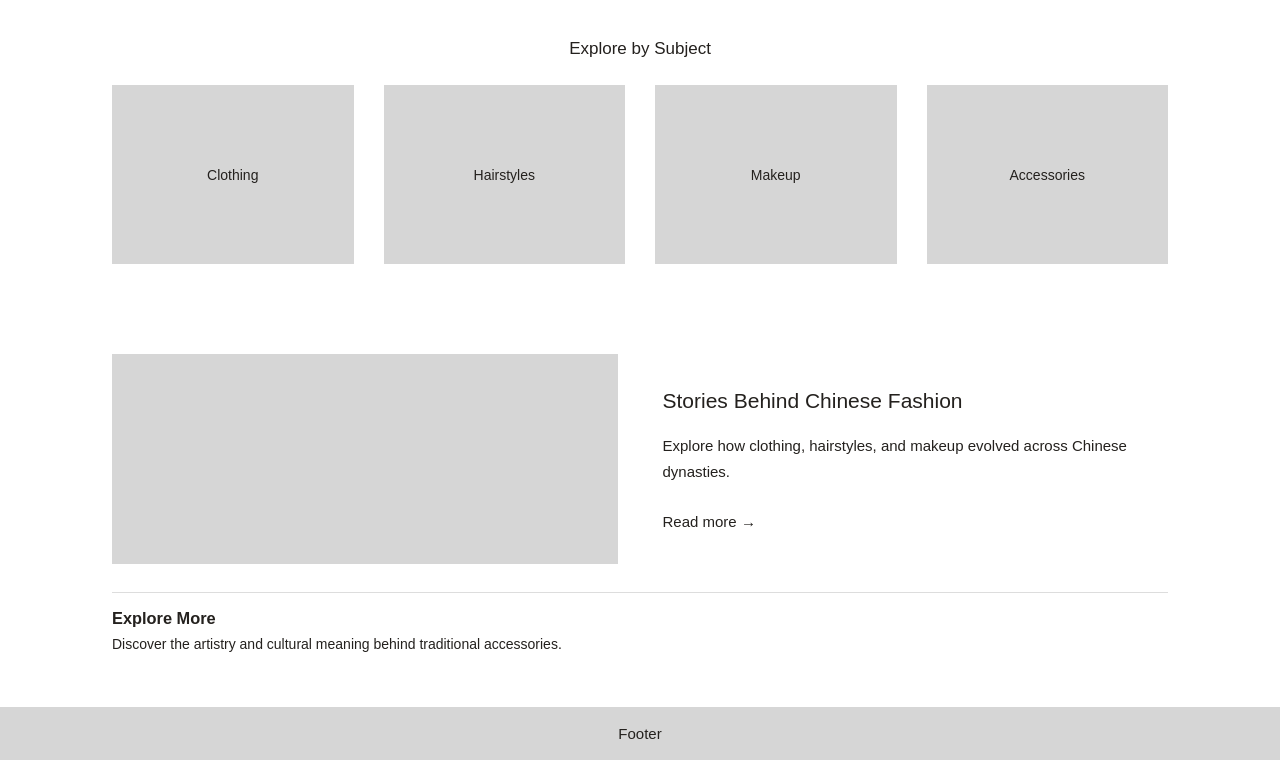
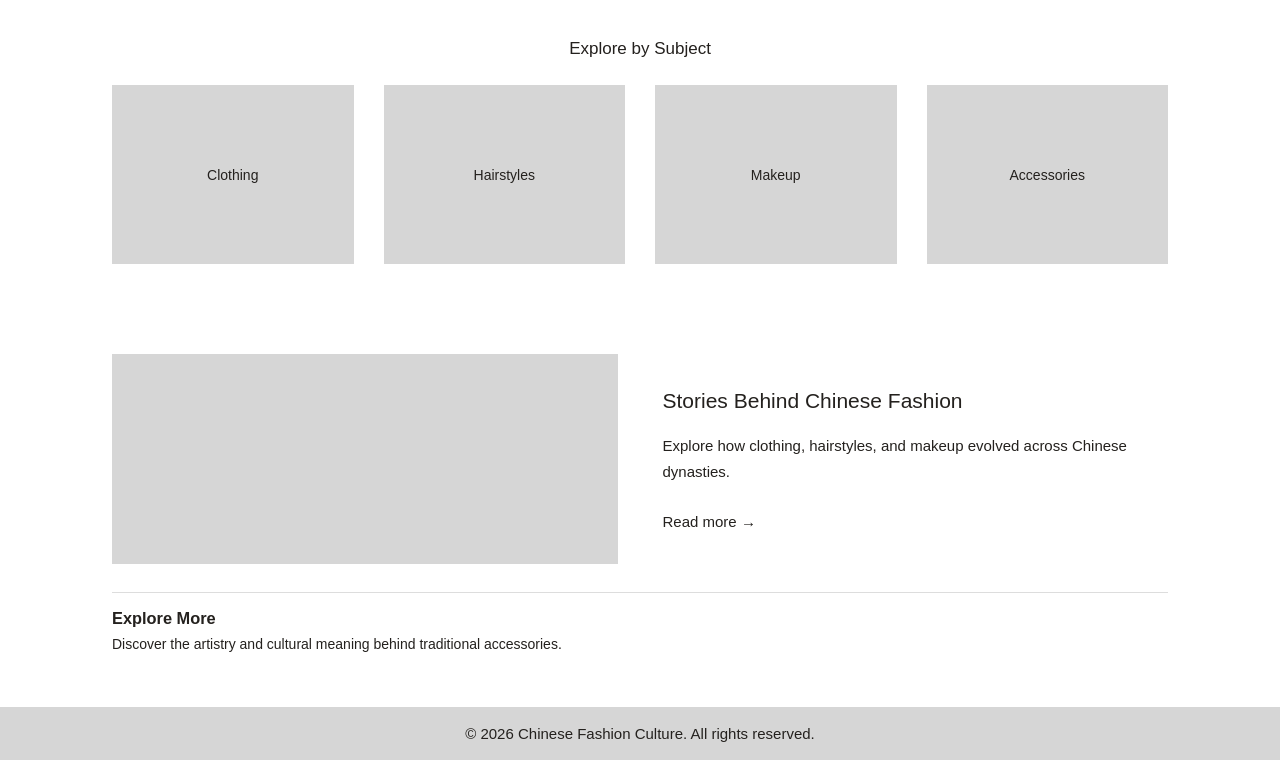
Before and after one commit to jorsaga0623/assignmentWeek4, a plain HTML site: page index.html in a window 1280 px wide. Shown: the part 800-1560 px from the top of the page. Drawn offline with Linux system fonts and the light colour scheme.

Commit message:
Update index.html

```diff
--- a/index.html
+++ b/index.html
@@ -87,6 +87,7 @@
   </main>
 
   <!-- Footer -->
-  <footer class="site-footer">Footer</footer>
+  <footer class="site-footer">
+  &copy; 2026 Chinese Fashion Culture. All rights reserved.
 </body>
 </html>
```
